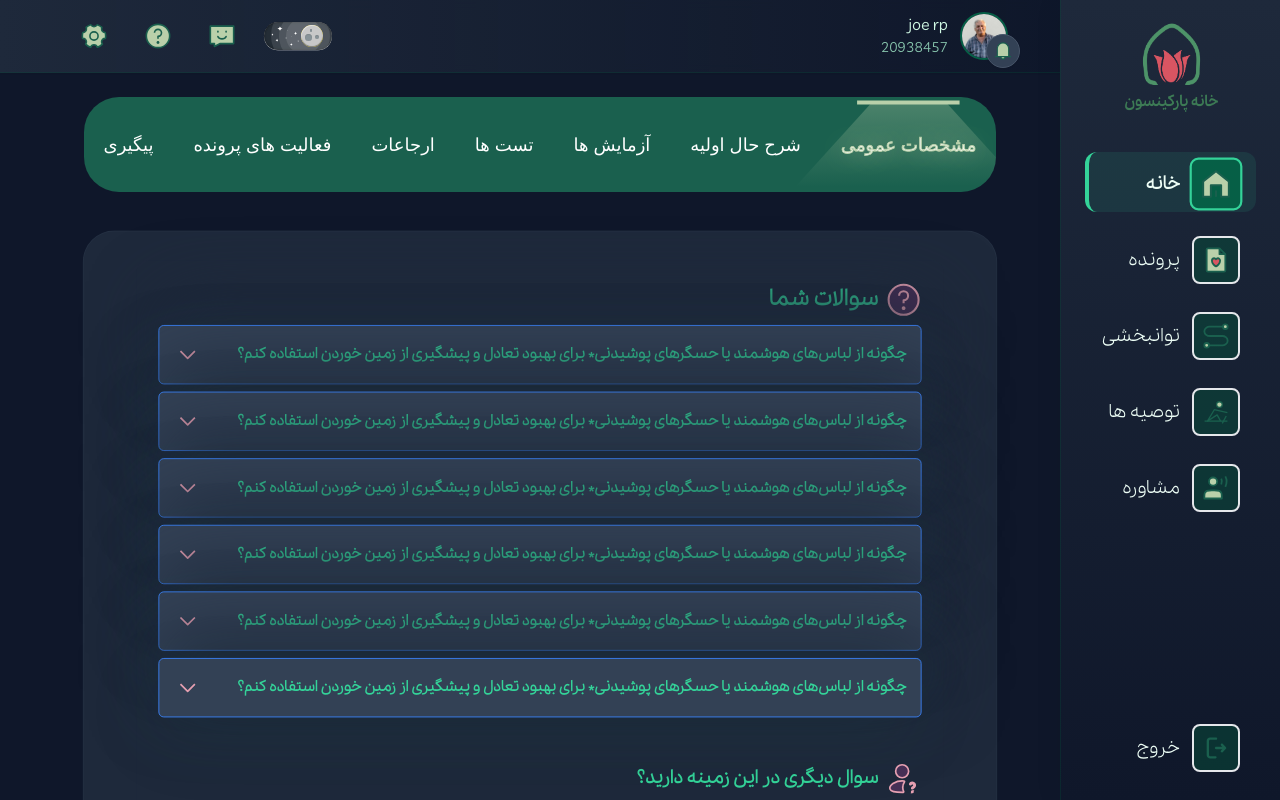
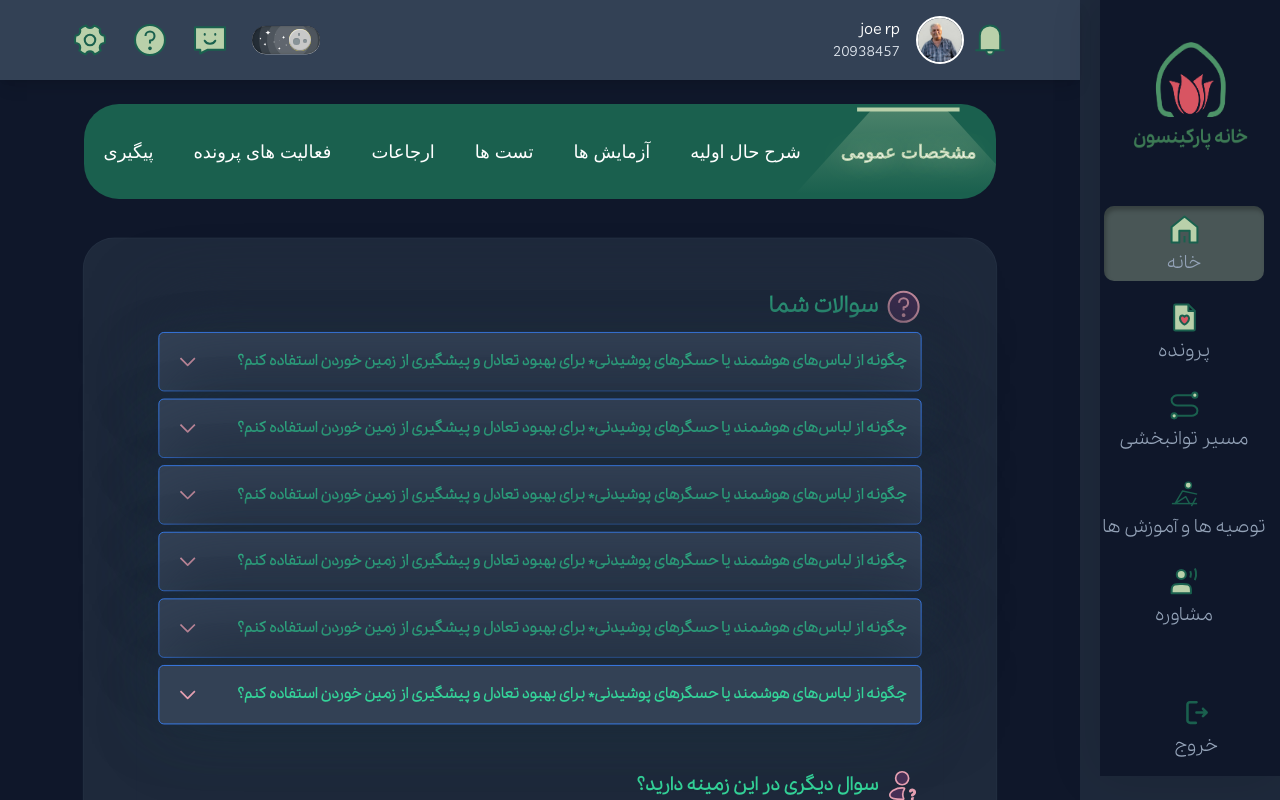
Before and after one commit to sharikian/pd-home-app, a Next.js app: page /FAQ in a window 1280 px wide. Shown: the top 800 px of the page. Built offline with nearby package versions, Linux system fonts and the light colour scheme.

Commit message:
[*] New changes : revert NavBar & Header

```diff
--- a/app/components/Header.tsx
+++ b/app/components/Header.tsx
@@ -13,59 +13,57 @@ interface Props {
 
 export const Header = ({ userName, userId, className }: Props): JSX.Element => {
   return (
-    <header className={`w-full bg-gradient-to-r from-[#E8F5E9] to-white/80 backdrop-blur-sm
-                       border-b border-emerald-50 shadow-sm
-                       dark:from-slate-800 dark:to-slate-900/80 dark:border-emerald-900/30 ${className}`}>
-      <div className="mx-auto h-8 w-full max-w-screen-2xl px-4 sm:px-6 lg:px-8">
+    <header className={`w-full bg-[#eaeef1] dark:bg-slate-700 shadow-lg ${className}`}>
+      <div className="mx-auto h-10 w-full max-w-screen-2xl px-4 sm:px-6 lg:px-8">
         <div className="flex h-full items-center justify-between">
           {/* Left Side Icons */}
-          <div className="flex items-center gap-3 sm:gap-4 md:gap-5">
-            <Link href="/myplan" className="p-2 rounded-lg transition-all hover:bg-emerald-100/50 hover:scale-105
-                                           dark:hover:bg-slate-700/50">
-              <Image src={SettingTwo} alt="icon" className="h-7 w-7 text-emerald-600 transition-colors hover:text-emerald-700
-                                                         dark:text-emerald-400 dark:hover:text-emerald-300" />
+          <div className="flex items-center gap-3 sm:gap-4 md:gap-6">
+            <Link href="/myplan" className="shrink-0">
+              <Image
+                className="h-8 w-8 transition-opacity hover:opacity-80 md:h-9 md:w-9"
+                alt="Settings"
+                src={SettingTwo}
+              />
             </Link>
-            <Link href="/FAQ" className="p-2 rounded-lg transition-all hover:bg-emerald-100/50 hover:scale-105
-                                      dark:hover:bg-slate-700/50">
-              <Image src={Help} alt="icon" className="h-7 w-7 text-emerald-600 transition-colors hover:text-emerald-700
-                                                    dark:text-emerald-400 dark:hover:text-emerald-300" />
+            <Link href="/FAQ" className="shrink-0">
+              <Image
+                className="h-8 w-8 transition-opacity hover:opacity-80 md:h-9 md:w-9"
+                alt="Help"
+                src={Help}
+              />
             </Link>
-            <Link href='/wents' className="p-2 rounded-lg transition-all hover:bg-emerald-100/50 hover:scale-105
-                                         dark:hover:bg-slate-700/50">
-              <Image src={MessageEmoji} alt="icon" className="h-7 w-7 text-emerald-600 transition-colors hover:text-emerald-700
-                                                             dark:text-emerald-400 dark:hover:text-emerald-300" />
+            <Link href='/wents' className="shrink-0">
+              <Image
+                className="h-8 w-8 transition-opacity hover:opacity-80 md:h-9 md:w-9"
+                alt="Messages"
+                src={MessageEmoji}
+              />
             </Link>
-            <DarkLightToggle activate className="hover:scale-105 transition-transform hidden md:block" />
+            <DarkLightToggle activate className="shrink-0" />
           </div>
 
           {/* Right Side Profile */}
-          <div className="flex items-center gap-3 sm:gap-4 md:gap-5">
-            <Link href="/dashboard" className="flex items-center gap-2 md:gap-3 group">
+          <div className="flex items-center gap-3 sm:gap-4 md:gap-6">
+            <Link href="/dashboard" className="flex items-center gap-2 md:gap-4">
               <div className="flex flex-col items-end text-right">
-                <span className="font-pelak text-sm font-medium text-emerald-800 md:text-base transition-colors
-                               group-hover:text-emerald-900 dark:text-emerald-100 dark:group-hover:text-emerald-50">
+                <span className="font-pelak text-sm font-medium text-gray-800 dark:text-white md:text-base">
                   {userName}
                 </span>
-                <span className="font-pelak-fa text-xs text-emerald-600/80 md:text-sm transition-colors
-                               group-hover:text-emerald-700 dark:text-emerald-200/80 dark:group-hover:text-emerald-100">
+                <span className="font-pelak-fa text-xs text-gray-600 md:text-sm dark:text-slate-200">
                   {userId}
                 </span>
               </div>
               <div className="flex items-center gap-2">
-                <div className="relative group">
-                  <Image
-                    className="h-11 w-11 rounded-full border-2 border-emerald-100 object-cover transition-all
-                             md:h-12 md:w-12 group-hover:border-emerald-200 group-hover:scale-105
-                             dark:border-emerald-800 dark:group-hover:border-emerald-700"
-                    alt="Profile"
-                    src={Amo}
-                  />
-                  <div className="absolute -right-3 -bottom-2 p-1.5 bg-white rounded-full shadow-sm border
-                                border-emerald-50 transition-transform group-hover:scale-110
-                                dark:bg-slate-700 dark:border-slate-600">
-                    <Image src={Remind} alt="icon" className="h-5 w-5 text-emerald-600 dark:text-emerald-400" />
-                  </div>
-                </div>
+                <Image
+                  className="h-10 w-10 rounded-full border-2 border-white object-cover md:h-12 md:w-12"
+                  alt="Profile"
+                  src={Amo}
+                />
+                <Image
+                  className="h-8 w-8 transition-opacity hover:opacity-80 md:h-9 md:w-9"
+                  alt="Notifications"
+                  src={Remind}
+                />
               </div>
             </Link>
           </div>
--- a/app/components/NavBar.tsx
+++ b/app/components/NavBar.tsx
@@ -23,8 +23,8 @@ export const NavBar = ({ className }: Props): JSX.Element => {
   const navItems = [
     { value: "خانه", icon: HomeTwo },
     { value: "پرونده", icon: FileCollection },
-    { value: "توانبخشی", icon: ConnectionPointTwo },
-    { value: "توصیه ها", icon: BookOpen },
+    { value: "مسیر توانبخشی", icon: ConnectionPointTwo },
+    { value: "توصیه ها و آموزش ها", icon: BookOpen },
     { value: "مشاوره", icon: PeopleSpeak },
   ];
 
@@ -39,7 +39,7 @@ export const NavBar = ({ className }: Props): JSX.Element => {
         aria-label="Open menu"
       >
         <svg
-          className="w-8 h-8 text-white"
+          className="w-6 h-6 text-white"
           fill="none"
           stroke="currentColor"
           viewBox="0 0 24 24"
@@ -54,19 +54,13 @@ export const NavBar = ({ className }: Props): JSX.Element => {
       </button>
 
       {/* Desktop NavBar */}
-      <div className="hidden md:block fixed right-0 top-0 h-full z-40 w-[220px]">
-        <div className={`bg-gradient-to-b from-[#E8F5E9] to-white relative flex h-full w-full flex-col items-center gap-2 px-0 py-6 shadow-[-4px_0px_24px_rgba(0,0,0,0.05)] border-l border-emerald-50
-                        dark:from-slate-800 dark:to-slate-900 dark:border-emerald-900/30 ${className}`}>
-          <Link href="/" className="mb-8">
-            <Image
-              className="h-[100px] w-[100px] transition-transform duration-300 hover:scale-110"
-              src={Logo}
-              alt="Logo"
-              priority
-            />
+      <div className="hidden md:block fixed right-0 top-0 z-40 w-[180px]">
+        <div className={`bg-gray relative flex h-full w-[180px] flex-col items-center gap-14 px-0 py-3 shadow-[-4px_0px_46.7px_#0000001c] ${className}`}>
+          <Link href="/" className="mt-4">
+            <Image className="h-[122px] w-[122px]" src={Logo} alt="Logo" />
           </Link>
 
-          <div className="flex flex-col items-end gap-4 w-full px-6">
+          <div className="flex flex-col items-end gap-[13px] w-full px-4">
             {navItems.map((item) => (
               <NavBarItem
                 key={item.value}
@@ -77,12 +71,11 @@ export const NavBar = ({ className }: Props): JSX.Element => {
             ))}
           </div>
 
-          <div className="mt-auto w-full px-6">
+          <div className="mt-auto w-full px-4">
             <NavBarItem
               item={{ value: "خروج", icon: MingcuteExitLine }}
               isActive={false}
               onClick={() => {}}
-              className="hover:bg-rose-50/50 hover:text-rose-600 dark:hover:bg-rose-900/30 dark:hover:text-rose-400"
             />
           </div>
         </div>
@@ -90,33 +83,26 @@ export const NavBar = ({ className }: Props): JSX.Element => {
 
       {/* Mobile NavBar */}
       <div
-        className={`fixed inset-0 z-30 bg-white/95 backdrop-blur-sm transform transition-all duration-300 ease-out
-          dark:bg-slate-800/95
-          ${isMobileOpen ? "scale-100 opacity-100" : "scale-95 opacity-0 pointer-events-none"}
+        className={`fixed inset-0 z-30 bg-white transform transition-transform duration-300 ease-in-out
+          ${isMobileOpen ? "translate-x-0" : "-translate-x-full"}
           md:hidden`}
       >
-        <div className="flex flex-col h-full p-6">
         <button
             onClick={() => setIsMobileOpen(false)}
-            className="self-end p-2 mb-4 hover:bg-gray-100 rounded-full transition-all
-                      hover:scale-110 duration-200 dark:hover:bg-slate-700"
+            className="p-2 mb-4 hover:bg-gray-100 rounded-full transition-all
+                      duration-200 dark:hover:bg-slate-700 absolute right-2 top-2"
             aria-label="Close menu"
           >
             <svg className="w-8 h-8 text-emerald-600 dark:text-emerald-400" fill="none" stroke="currentColor" viewBox="0 0 24 24">
               <path strokeLinecap="round" strokeLinejoin="round" strokeWidth={2} d="M6 18L18 6M6 6l12 12" />
             </svg>
           </button>
-
+        <div className="flex flex-col h-full p-6">
           <Link href="/" className="mb-8 self-center">
-            <Image
-              className="h-[90px] w-[90px] transition-transform duration-300 hover:scale-110"
-              src={Logo}
-              alt="Logo"
-              priority
-            />
+            <Image className="h-[100px] w-[100px]" src={Logo} alt="Logo" />
           </Link>
 
-          <div className="flex flex-col gap-2 flex-1">
+          <div className="flex flex-col gap-4 flex-1">
             {navItems.map((item) => (
               <NavBarItem
                 key={item.value}
@@ -137,7 +123,6 @@ export const NavBar = ({ className }: Props): JSX.Element => {
               isActive={false}
               onClick={() => setIsMobileOpen(false)}
               mobile
-              className="hover:bg-rose-50/50 hover:text-rose-600 dark:hover:bg-rose-900/30 dark:hover:text-rose-400"
             />
           </div>
         </div>
@@ -151,49 +136,31 @@ const NavBarItem = ({
   isActive,
   onClick,
   mobile = false,
-  className = ""
 }: {
-  // eslint-disable-next-line @typescript-eslint/no-explicit-any
-  item: { value: string; icon: any };
+  item: { value: string; icon: string };
   isActive: boolean;
   onClick: () => void;
   mobile?: boolean;
-  className?:string;
-}) => {
-
-  return (
+}) => (
   <div
-      className={`relative flex flex-col items-center justify-center rounded-xl px-4 pt-2 pb-1 transition-all duration-300 group ${className} ${
-        mobile ? "w-full py-4" : "w-full"
+    className={`relative flex flex-col items-center justify-center rounded-[10px] px-4 pt-2 pb-1 transition-all duration-300 ${
+      mobile ? "w-full" : "w-[160px]"
     } ${
       isActive
-          ? "bg-emerald-600/10 border-l-4 border-emerald-600 text-emerald-700 dark:bg-emerald-400/10 dark:border-emerald-400 dark:text-emerald-100"
-          : "hover:bg-emerald-100/50 hover:scale-[1.02] text-emerald-800 dark:text-emerald-200 dark:hover:bg-slate-700/50"
-      }`}
+        ? "shadow-[inset_2px_4px_4px_#00000040] bg-[#b9d0aa57]"
+        : "hover:bg-[#b9d0aa57] hover:scale-105"
+    } ${mobile ? "py-3" : "py-2"}`}
     onClick={onClick}
   >
-      <div className="flex flex-row-reverse items-center gap-3 w-full">
-        <div className={`p-2 rounded-lg transition-all duration-300 ${
-          isActive
-            ? "bg-emerald-300 border-emerald-600 scale-110 dark:bg-emerald-800 dark:border-emerald-400"
-            : "bg-emerald-100 group-hover:bg-emerald-500 group-hover:scale-110 dark:bg-emerald-900/50 dark:group-hover:bg-emerald-700"
-        }`} style={{borderWidth: '2px'}}>
     <Image
+      className="h-[31px] w-[31px] transition duration-300"
+      alt={item.value}
       src={item.icon}
-            alt="0"
-            className={`h-7 w-7 transition-all duration-300 ${
-              isActive
-                ? "text-white dark:text-emerald-300"
-                : "text-emerald-600 group-hover:text-white dark:text-emerald-400"
-            }`}
+      width={31}
+      height={31}
     />
-        </div>
-        <div className={`font-medium text-lg whitespace-nowrap transition-colors ${
-          isActive ? "font-semibold" : ""
-        } dark:text-emerald-50`}>
+    <div className="mt-1 text-[#1A604E] font-medium text-lg whitespace-nowrap dark:text-slate-400">
       {item.value}
     </div>
   </div>
-    </div>
 );
-};
```
Lines whose indentation alone changed are shown as unchanged.
